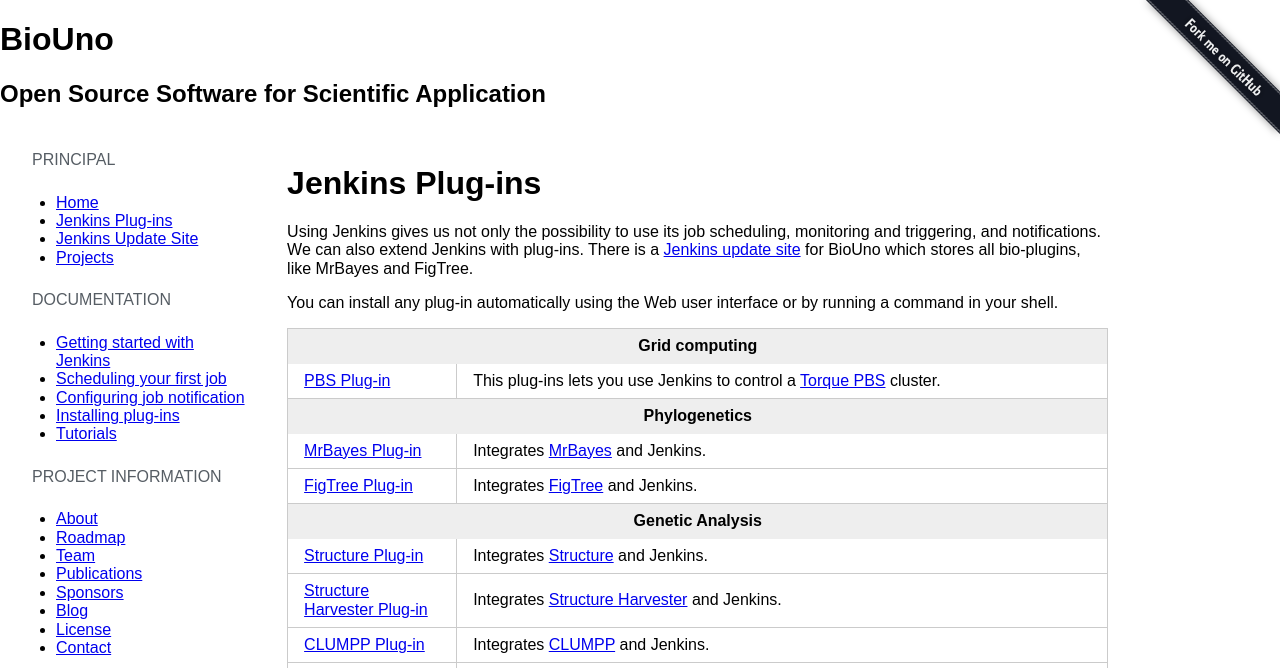
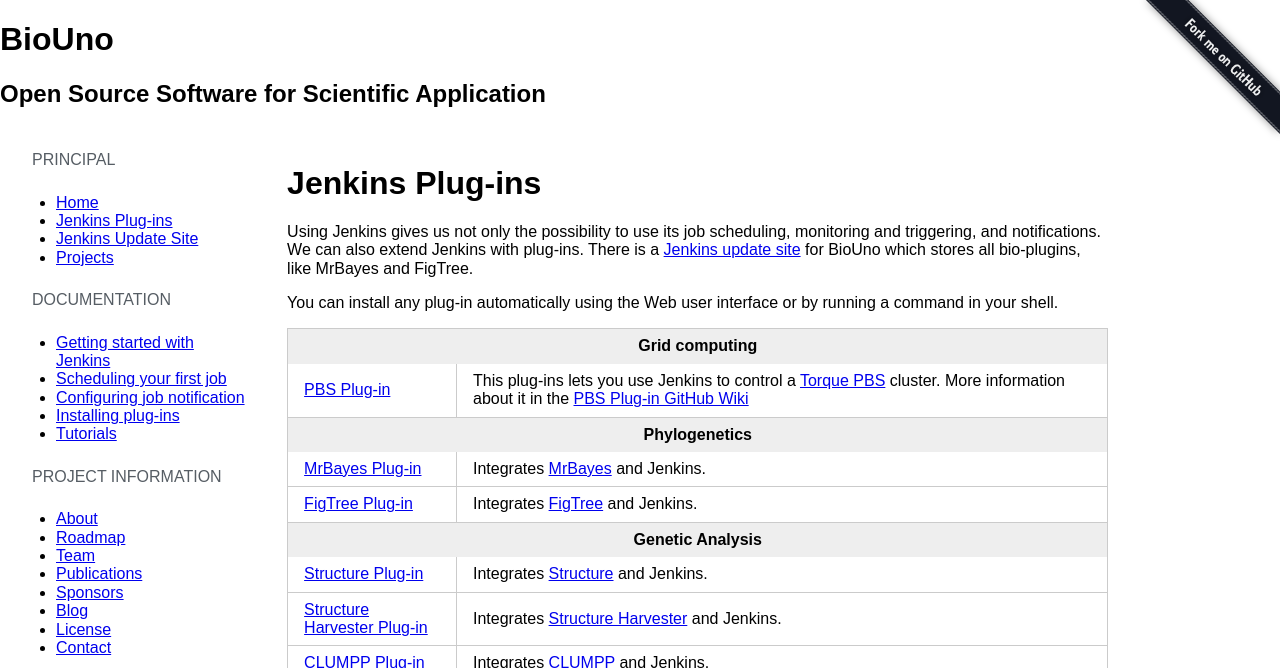
Before and after one commit to biouno/biouno.github.io, a Jekyll site: the page built from jenkins-plugins.md, in a window 1280 px wide and 900 px high, cut to the strip 0-668 px from the top of the window. Built offline with Jekyll 4.4.1, drawn with Linux system fonts in a browser that asks for light colours; nearby versions of some CDN libraries; some web fonts are replaced; library files that are not in the unit come from our copies; comment, search, counter and statistics services are not loaded.

Commit message:
Add Wiki to PBS description

```diff
--- a/jenkins-plugins.md
+++ b/jenkins-plugins.md
@@ -18,7 +18,7 @@
 		</tr>
 		<tr>
 			<td><a href="https://github.com/biouno/pbs-plugin" title="Jenkins PBS Plug-in">PBS Plug-in</a></td>
-			<td>This plug-ins lets you use Jenkins to control a <a href="http://www.adaptivecomputing.com/products/open-source/torque/">Torque PBS</a> cluster.</td>
+			<td>This plug-ins lets you use Jenkins to control a <a href="http://www.adaptivecomputing.com/products/open-source/torque/">Torque PBS</a> cluster. More information about it in the <a href="https://github.com/biouno/pbs-plugin/wiki/Home">PBS Plug-in GitHub Wiki</a></td>
 		</tr>
 		<tr>
 			<th colspan="2" style="background-color: #EEEEEE">Phylogenetics</th>
```
